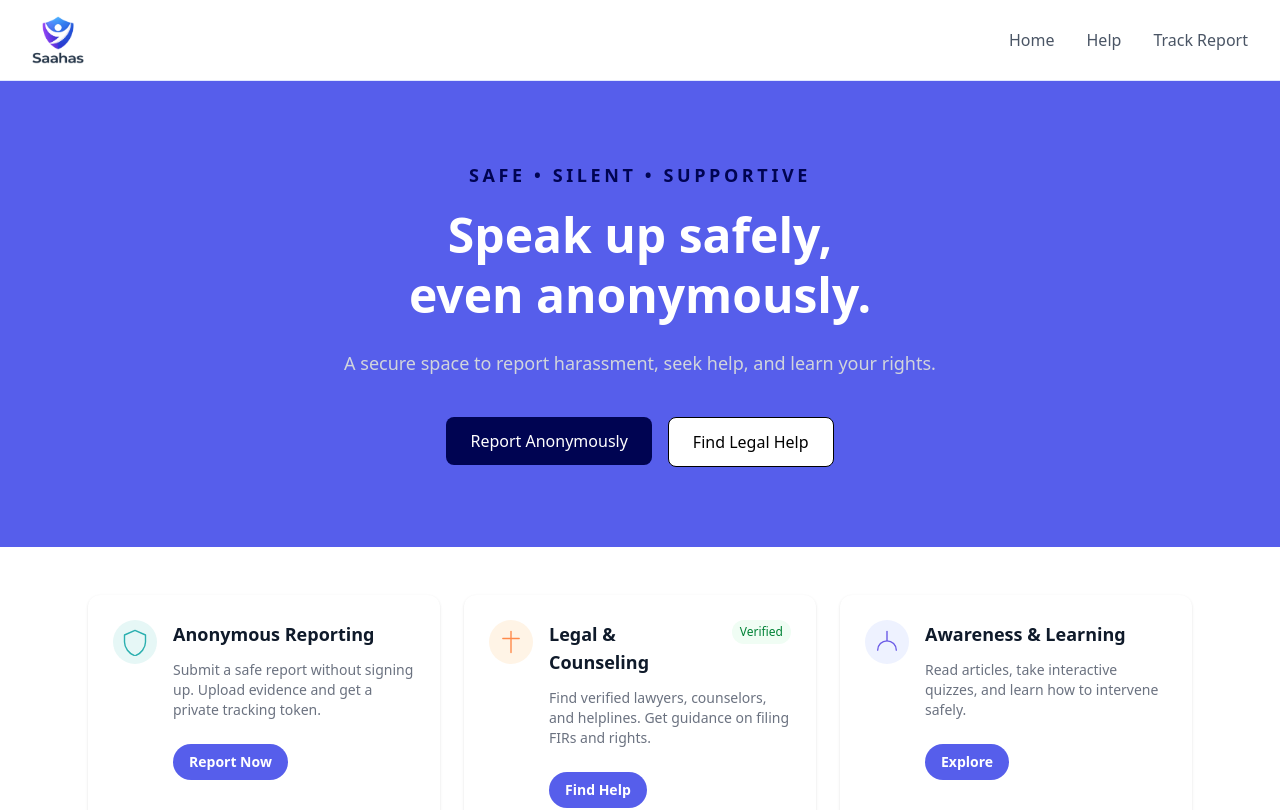
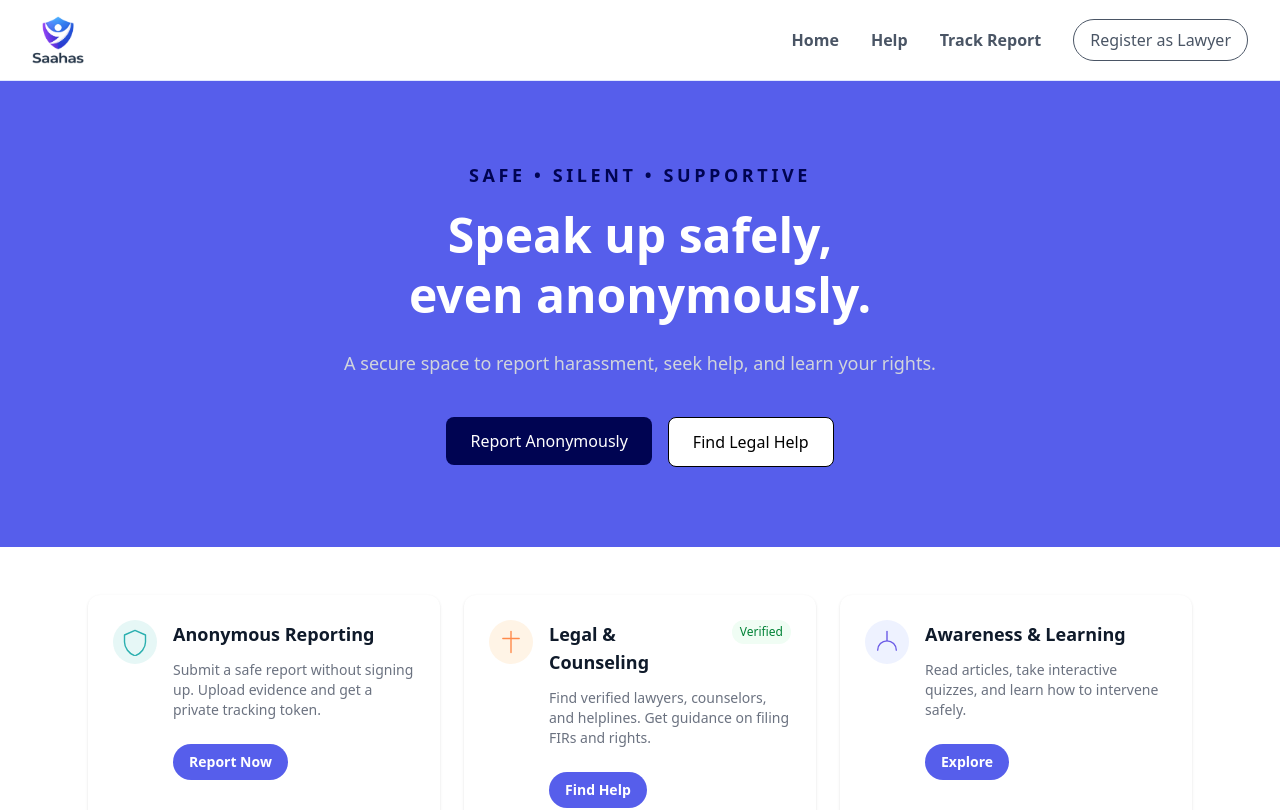
Before and after one commit to pratham-S16/SAAHAS-An-Anonymous-Reporting-website-, a Next.js app: page / in a window 1280 px wide. Shown: the top 810 px of the page. Built offline with nearby package versions, Linux system fonts and the light colour scheme.

Commit message:
Find Lawyer page

```diff
--- a/app/report/components/Header.tsx
+++ b/app/report/components/Header.tsx
@@ -16,25 +16,41 @@ export function Header() {
             {/* <Shield className="w-7 h-7 md:w-8 md:h-8 text-[#565EEB]" strokeWidth={2} />
             <span className="text-xl md:text-2xl text-gray-900" style={{ fontWeight: 600 }}>Saahas</span> */}
           </div>
+          {/* <div>
+            Register as lawyer
+          </div> */}
 
           <nav className="hidden sm:flex items-center gap-6 md:gap-8">
-            <a
-              href="#"
-              className="text-gray-600 hover:text-[#565EEB] transition-colors"
+              {/* <Link
+              href="/lawyer/register"
+              className="text-gray-900 font-bold bg-amber-300 py-2 px-4 rounded-full hover:bg-amber-400 transition-colors"
+            >
+              Register as Lawyer
+            </Link> */}
+            <Link
+              href="/"
+              className="text-gray-600 font-bold hover:text-[#060c8f] transition-colors"
             >
               Home
-            </a>
-            <a
+            </Link>
+            <Link
               href=""
-               className="text-gray-600 hover:text-[#565EEB] transition-colors"
+               className="text-gray-600 font-bold hover:text-[#060c8f] transition-colors"
             >
               Help
-            </a>
+            </Link>
             <Link
               href="/report/track-token"
-              className="text-gray-600 hover:text-[#565EEB] transition-colors"
+              className="text-gray-600 font-bold hover:text-[#060c8f] transition-colors"
             >
               Track Report
+            </Link>
+            <Link
+              href="/lawyer/register"
+              className="text-gray-600 border-gray-600 border py-2 px-4 rounded-full hover:text-black
+              hover:border-gray-900 transition-colors"
+            >
+              Register as Lawyer
             </Link>
           </nav>
 
```
